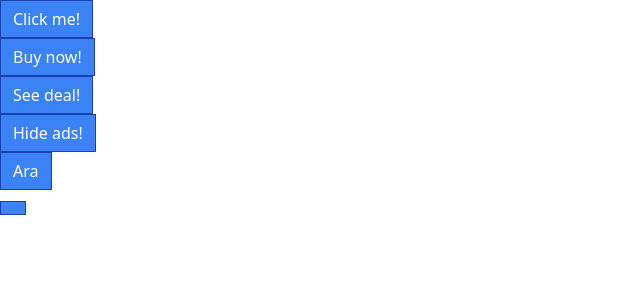
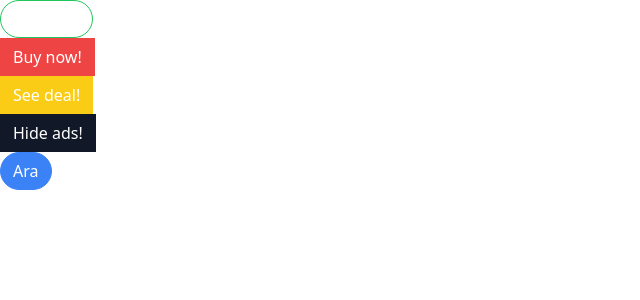
Before and after one commit to kblyclkn/navigation-routing, a React (Create React App) app: page / in a window 1280 px wide. Shown: the top 300 px of the page, without its empty margins (0-640 px from the left). Built offline with nearby package versions, Linux system fonts and the light colour scheme.

Commit message:
classnames package eklendi ve button lar için classlar ayarlandı

```diff
--- a/package.json
+++ b/package.json
@@ -6,6 +6,7 @@
     "@testing-library/jest-dom": "^5.16.5",
     "@testing-library/react": "^13.4.0",
     "@testing-library/user-event": "^13.5.0",
+    "classnames": "^2.3.2",
     "prop-types": "^15.8.1",
     "react": "^18.2.0",
     "react-dom": "^18.2.0",
--- a/src/App.js
+++ b/src/App.js
@@ -10,19 +10,16 @@
         </Button>
       </div>
       <div>
-        <Button>Buy now!</Button>
+        <Button danger>Buy now!</Button>
       </div>
       <div>
-        <Button>See deal!</Button>
+        <Button warning >See deal!</Button>
       </div>
       <div>
-        <Button>Hide ads!</Button>
+        <Button secondary>Hide ads!</Button>
       </div>
       <div>
-        <Button>Ara</Button>
-      </div>
-      <div>
-        <Button></Button>
+        <Button primary rounded>Ara</Button>
       </div>
     </div>
   );
--- a/src/Button.js
+++ b/src/Button.js
@@ -1,4 +1,5 @@
-import PropTypes from "prop-types";
+import className from "classnames";
+
 function Button({
   children,
   primary,
@@ -9,7 +10,23 @@
   outline,
   rounded,
 }) {
-  return <button className="px-3 py-1.5 border border-blue-800 bg-blue-500 text-white">{children}</button>;
+  const classes = className("px-3 py-1.5 border", {
+    "border-blue-500 bg-blue-500 text-white": primary,
+    "border-gray-900 bg-gray-900 text-white": secondary,
+    "border-green-500 bg-green-500 text-white": success,
+    "border-yellow-400 bg-yellow-400 text-white": warning,
+    "border-red-500 bg-red-500 text-white": danger,
+    'rounded-full': rounded,
+    'bg-white': outline,
+    'text-blue-500': outline && primary,
+    'text-gray-900': outline && secondary,
+    'text-green-500': outline && success,
+    'text-yellow-400': outline && warning,
+    'text-red-500': outline && danger,
+
+  });
+
+  return <button className={classes}>{children}</button>;
 }
 
 Button.propTypes = {
```
Also changed, not shown: 1 other file (tests, documents, lock files or other folders).
